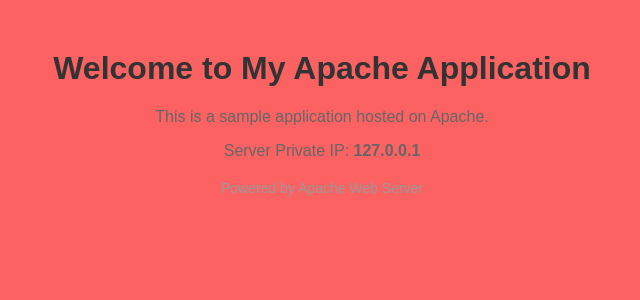
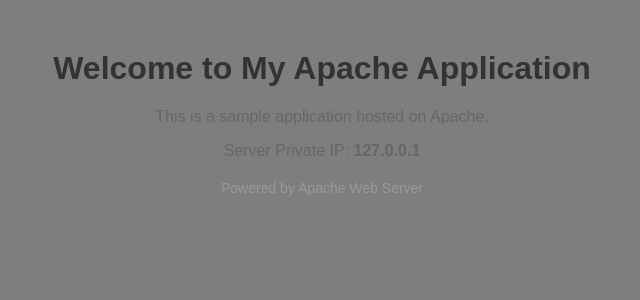
Before and after one commit to Sabeel28x/Demo-C1-CD, a PHP site: page / in a window 1280 px wide. Shown: the top 300 px of the page, without its empty margins (318-958 px from the left). Run offline with PHP 8.4, Linux system fonts and the light colour scheme.

Commit message:
Update index.php

```diff
--- a/index.php
+++ b/index.php
@@ -7,7 +7,7 @@
             font-family: Arial, sans-serif;
             text-align: center;
             margin-top: 50px;
-            background-color: #fc6262;
+            background-color: #7f7e7e;
         }
         h1 {
             color: #333;
```
